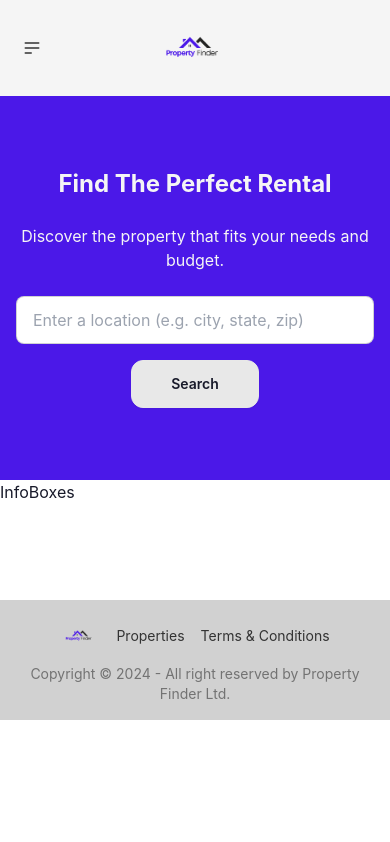
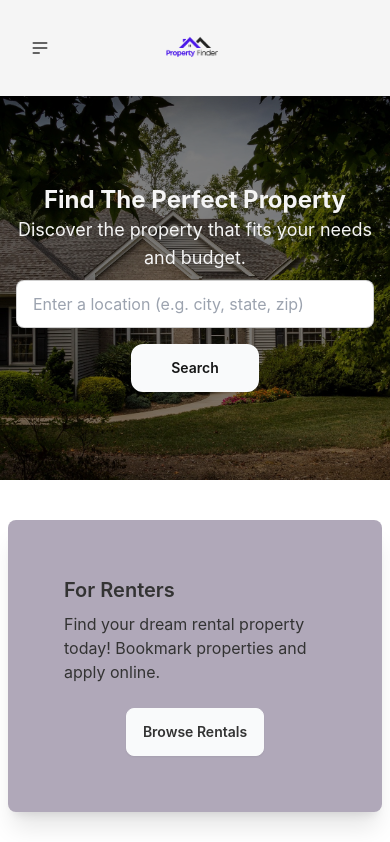
Before and after one commit to Vkscoma/next-project, a Next.js app in the folder Real-Estate-Project/: page / in a window 390 px wide. Shown: the top 842 px of the page. Built offline with nearby package versions, Linux system fonts and the light colour scheme.

Commit message:
More changes
Added info box component and fixed some mobile issues

```diff
--- a/Real-Estate-Project/app/layout.tsx
+++ b/Real-Estate-Project/app/layout.tsx
@@ -10,7 +10,7 @@ export const metadata = {
 
 const MainLayout = ({ children }: { children: React.ReactNode }) => {
   return (
-    <html lang="en" data-theme="corporate">
+    <html lang="en" data-theme="pastel">
       <head>
         <meta charSet="UTF-8" />
         <meta name="viewport" content="width=device-width, initial-scale=1.0" />
--- a/Real-Estate-Project/app/page.tsx
+++ b/Real-Estate-Project/app/page.tsx
@@ -1,5 +1,4 @@
-import Link from "next/link";
-import Hero from "../components/Hero";
+import Hero from "@/components/Hero";
 import InfoBoxes from "@/components/InfoBoxes";
 const HomePage = () => {
   return (
--- a/Real-Estate-Project/components/Hero.tsx
+++ b/Real-Estate-Project/components/Hero.tsx
@@ -1,12 +1,29 @@
+import Image from "next/image";
+import home_hero from "@/assets/images/home_hero.jpg";
+
 const Hero = () => {
   return (
-    <div className="md:hero flex relative justify-center items-center max-w-full bg-primary min-h-96 text-light">
-      <div className="hero-content text-center">
+    <div className="flex relative justify-center items-center max-w-full min-h-96 text-light">
+      {/* Background Image */}
+      <div className="absolute top-0 left-0 right-0 w-full h-full">
+        <Image
+          src={home_hero}
+          alt="Hero background image"
+          fill={true}
+          style={{ filter: "brightness(0.5)", objectFit: "cover" }}
+          loading="lazy"
+          placeholder="blur"
+          quality={100}
+        />
+      </div>
+
+      {/* Hero Content */}
+      <div className="hero-content text-center z-10 ">
         <div className="md:max-w-xl">
-          <h1 className="text-2xl font-bold md:text-5xl">
-            Find The Perfect Rental
+          <h1 className="text-2xl font-bold md:text-4xl">
+            Find The Perfect Property
           </h1>
-          <p className="py-6">
+          <p className="md:mb-6 mb-2 md:text-xl text-lg">
             Discover the property that fits your needs and budget.
           </p>
           <div className="flex md:flex-row flex-col justify-center">
@@ -15,7 +32,7 @@ const Hero = () => {
               className="md:w-96 input input-bordered text-neutral-700 rounded-lg"
               placeholder="Enter a location (e.g. city, state, zip)"
             />
-            <button className="btn md:ml-2 md:mt-0 mt-4 rounded-xl border-solid w-32 mx-auto ">
+            <button className="btn md:ml-2 md:mt-0 mt-4 rounded-xl border-solid border-2 w-32 mx-auto duration-200 ease-in-out transition-all">
               Search
             </button>
           </div>
--- a/Real-Estate-Project/components/InfoBox.tsx
+++ b/Real-Estate-Project/components/InfoBox.tsx
@@ -1,14 +1,43 @@
-const InfoBox = () => {
-  return;
-  <div className="card bg-base-100 w-96 shadow-xl">
-    <div className="card-body">
-      <h2 className="card-title">Card title!</h2>
-      <p>If a dog chews shoes whose shoes does he choose?</p>
-      <div className="card-actions justify-end">
-        <button className="btn btn-primary">Buy Now</button>
+import React from "react";
+import Link from "next/link";
+
+interface InfoBoxProps {
+  title: string;
+  description: string;
+  buttonText: string;
+  backgroundColor: string;
+  link: string;
+}
+
+const InfoBox: React.FC<InfoBoxProps> = ({
+  title,
+  description,
+  buttonText,
+  backgroundColor,
+  link,
+}: InfoBoxProps) => {
+  return (
+    <>
+      <div
+        className="shadow-xl mt-4 p-6 rounded-lg"
+        style={{ backgroundColor: backgroundColor }}
+      >
+        <div
+          className={`card-body ${
+            backgroundColor === "#b0a8b9" ? "text-dark" : "text-white"
+          }`}
+        >
+          <h2 className="card-title">{title}</h2>
+          <p>{description}</p>
+          <div className="card-actions md:mt-2 mt-4 mx-auto md:mx-0">
+            <Link href={link}>
+              <button className="btn text-dark rounded-lg">{buttonText}</button>
+            </Link>
+          </div>
+        </div>
       </div>
-    </div>
-  </div>;
+    </>
+  );
 };
 
 export default InfoBox;
--- a/Real-Estate-Project/components/InfoBoxes.tsx
+++ b/Real-Estate-Project/components/InfoBoxes.tsx
@@ -1,5 +1,41 @@
+import InfoBox from "@/components/InfoBox";
+
 const InfoBoxes = () => {
-  return <div>InfoBoxes</div>;
+  const infoBoxesData = [
+    {
+      title: "For Renters",
+      description:
+        "Find your dream rental property today! Bookmark properties and apply online.",
+      buttonText: "Browse Rentals",
+      backgroundColor: "#b0a8b9",
+      link: "/properties",
+    },
+    {
+      title: "For Property Owners",
+      description:
+        "List your property for rent or sale today! Rent as an Airbnb or sell your property.",
+      buttonText: "Add Property",
+      backgroundColor: "#4b18e8",
+      link: "/properties/add",
+    },
+  ];
+
+  return (
+    <div className="container-xl lg:container m-auto mt-4">
+      <div className="grid grid-cols-1 md:grid-cols-2 gap-4 p-2 rounded-lg">
+        {infoBoxesData.map((infoBox, index: number) => (
+          <InfoBox
+            key={index}
+            title={infoBox.title}
+            description={infoBox.description}
+            buttonText={infoBox.buttonText}
+            backgroundColor={infoBox.backgroundColor}
+            link={infoBox.link}
+          />
+        ))}
+      </div>
+    </div>
+  );
 };
 
 export default InfoBoxes;
--- a/Real-Estate-Project/components/Navbar.tsx
+++ b/Real-Estate-Project/components/Navbar.tsx
@@ -40,7 +40,7 @@ const Navbar = () => {
   return (
     <div className="navbar bg-light text-dark">
       <div className="navbar-start">
-        <div className="dropdown">
+        <div className="dropdown ml-2">
           <button
             type="button"
             role="button"
@@ -65,7 +65,7 @@ const Navbar = () => {
           {isMenuOpen && (
             <ul
               tabIndex={0}
-              className="menu menu-sm dropdown-content bg-secondary rounded-box z-[1] mt-3 w-52 p-2 shadow"
+              className="menu menu-sm dropdown-content bg-primary rounded-box mt-3 w-52 p-2 shadow z-20"
             >
               {menuData.map((menu, index) => (
                 <li key={index}>
@@ -73,7 +73,7 @@ const Navbar = () => {
                     href={menu.link}
                     className={`${
                       pathname === menu.link ? "active" : ""
-                    } "menu-title text-light hover:bg-secondary rounded-lg md:text-2xl"`}
+                    } "menu-title text-light hover:bg-third rounded-lg md:text-2xl"`}
                   >
                     {menu.name}
                   </Link>
--- a/Real-Estate-Project/tailwind.config.ts
+++ b/Real-Estate-Project/tailwind.config.ts
@@ -32,7 +32,7 @@ const config: Config = {
     require("daisyui"),
   ],
   daisyui: {
-    themes: ["cupcake", "corporate"],
+    themes: ["pastel"],
   },
 };
 export default config;
```
Also changed, not shown: Real-Estate-Project/assets/images/home_hero.jpg (added).
